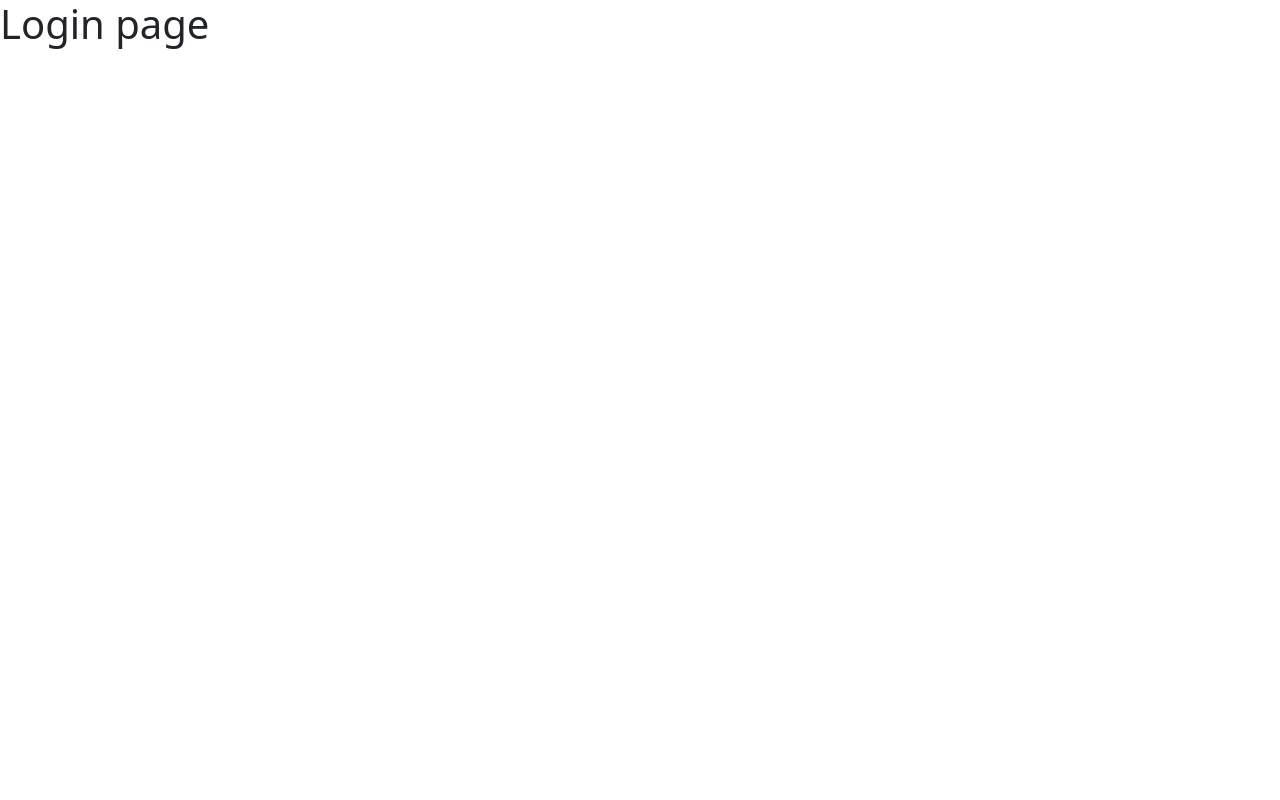
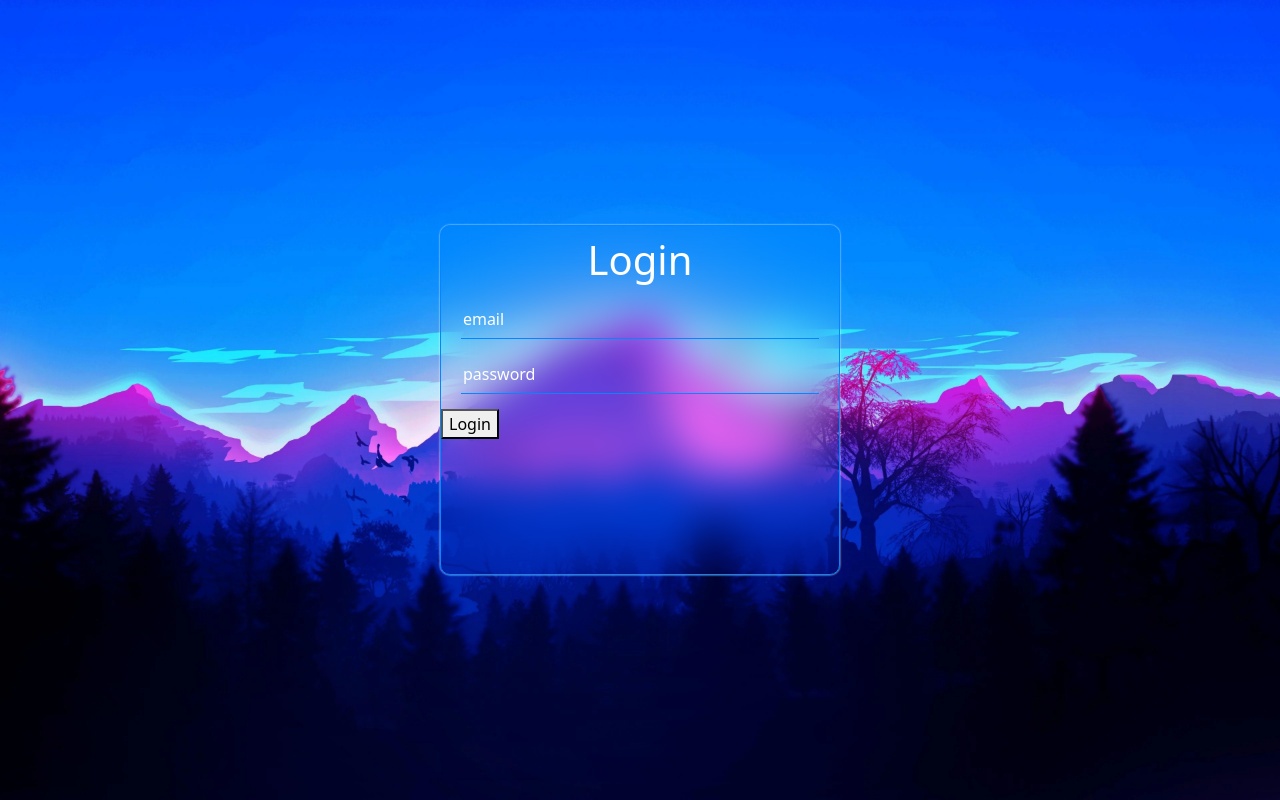
Before and after one commit to itamm15/expense-app, a React (Create React App) app in the folder front/: page /login in a window 1280 px wide. Built offline with nearby package versions, Linux system fonts and the light colour scheme.

Commit message:
:sparkles: base for login page

```diff
--- a/front/src/App.js
+++ b/front/src/App.js
@@ -4,7 +4,6 @@ import useExpenses from "./context/expenseContext";
 import ExpenseChart from "./components/ExpenseChart";
 import history from "history/browser";
 import { Routes, Route, Navigate, Outlet } from "react-router-dom";
-import { useState } from "react";
 import { useUser } from "./context/userContext";
 import Login from "./components/Login";
 import Register from "./components/Register";
--- a/front/src/components/Login.js
+++ b/front/src/components/Login.js
@@ -1,7 +1,32 @@
+import "../styles/Login.scss";
+
 const Login = () => {
   return (
-    <div>
-      <h1>Login page</h1>
+    <div className="login">
+      <div className="login__form">
+        <div className="login__form-title">
+          <h1>Login</h1>
+        </div>
+        <div className="login__form-input">
+          <input
+            type="email"
+            placeholder="email"
+            className="login--input"
+            required
+          />
+        </div>
+        <div className="login__form-input">
+          <input
+            type="password"
+            placeholder="password"
+            className="login--input"
+            required
+          />
+        </div>
+        <div className="login__form-submit">
+          <button type="submit">Login</button>
+        </div>
+      </div>
     </div>
   );
 };
--- /dev/null
+++ b/front/src/styles/Login.scss
@@ -0,0 +1,51 @@
+.login {
+  display: flex;
+  justify-content: center;
+  align-items: center;
+  height: 100%;
+  min-height: 100vh;
+  color: white;
+  background: url("../../public/images/login_page.jpeg");
+  background-position: center;
+  background-repeat: no-repeat;
+  background-size: cover;
+}
+
+.login__form {
+  display: block;
+  height: 350px;
+  width: 400px;
+  border-radius: 10px;
+  border: 1px solid #0586fd;
+  box-shadow: 0 0 2px;
+  background-color: transparent;
+  backdrop-filter: blur(20px);
+}
+
+.login__form-title {
+  text-align: center;
+  margin-top: 10px;
+}
+
+.login__form-input {
+  display: flex;
+  justify-content: center;
+  margin: 15px 0;
+}
+
+.login--input {
+  width: 90%;
+  height: 40px;
+  background-color: transparent;
+  border: none;
+  border-bottom: 1px solid #0586fd;
+  color: white;
+}
+
+.login--input::placeholder {
+  color: white;
+}
+
+.login--input:focus {
+  outline: none;
+}
```
Also changed, not shown: front/public/images/login_page.jpeg (added).
